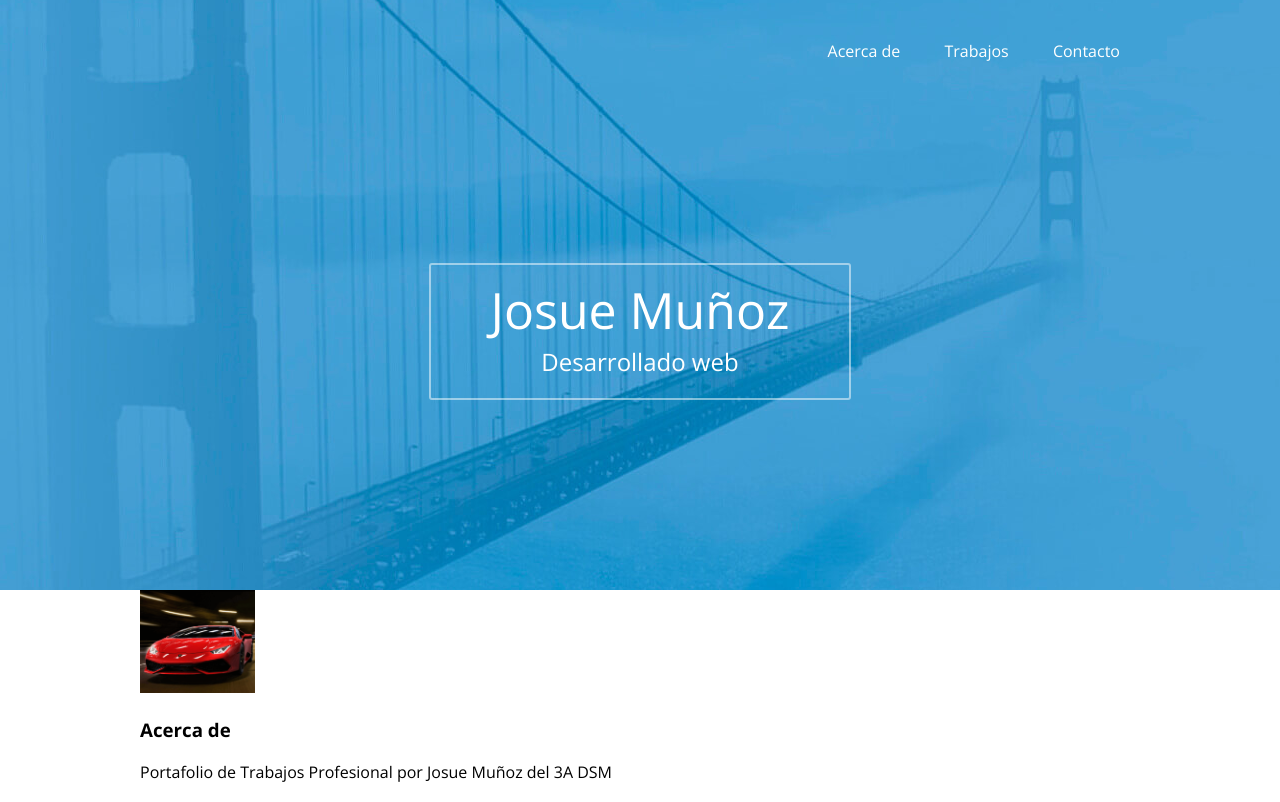
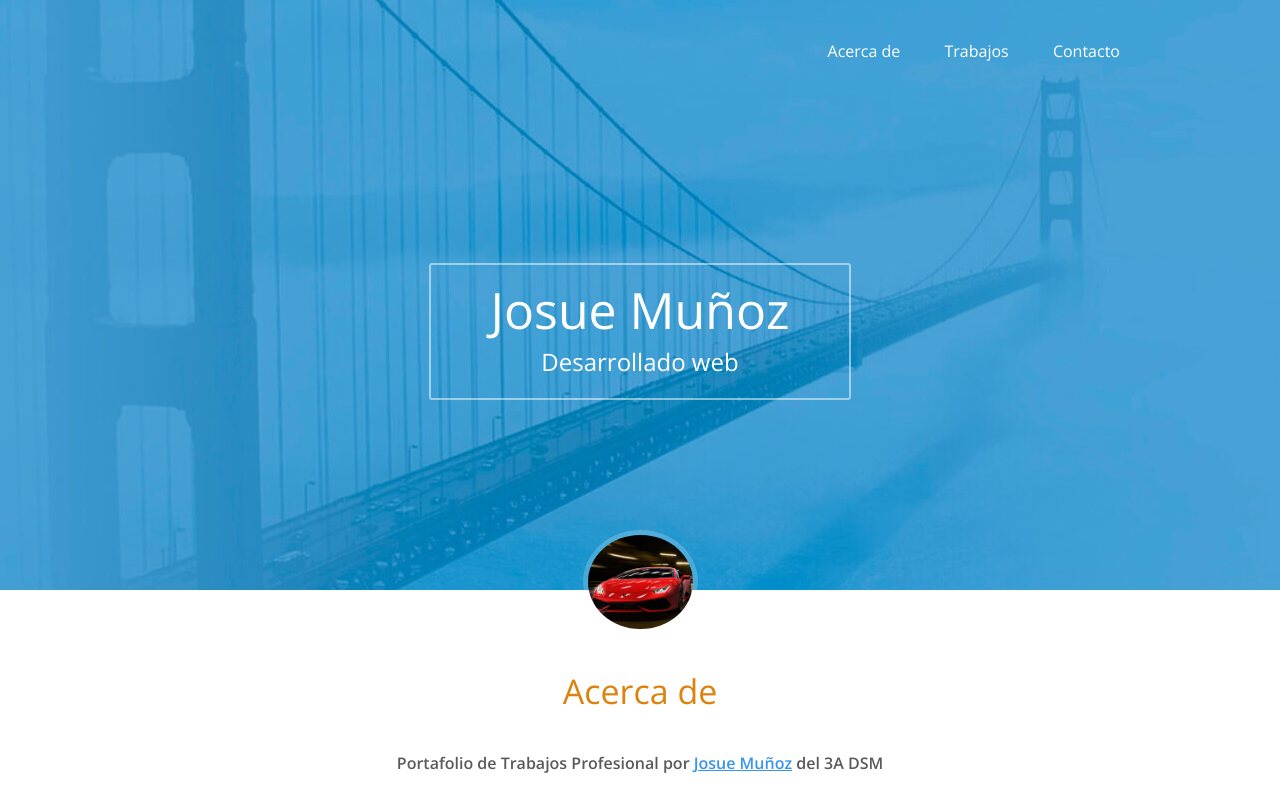
Before and after one commit to ooJOSUEoo/Practica_Portafolio, a plain HTML site: page index.html in a window 1280 px wide. Shown: the top 802 px of the page. Drawn offline with nearby package versions, Linux system fonts and the light colour scheme.

Commit message:
Estilos CSS al Acerca de

```diff
--- a/css/estilos.css
+++ b/css/estilos.css
@@ -66,3 +66,38 @@ header .contenedor-texto .texto .profecion{
     font-size: 25px;
     line-height: 25px;
 }
+/*------MAIN------*/
+.main .contenedor{
+    overflow: visible;
+}
+.main .acerca-de{
+    text-align: center;
+}
+.main .acerca-de .foto{
+    margin-top: -60px;
+}
+.main .acerca-de .foto img{
+    vertical-align: top;
+    border-radius: 50%;
+    border: 5px solid rgba(255, 255, 255, 0.2);
+}
+.main .acerca-de .texto{
+    color: #5a5a5a;
+    font-weight: 600;
+    font-size: 1em;
+    line-height: 30px;
+    width: 80%;
+    margin: 40px auto 60px auto;
+}
+.main .acerca-de .texto .titulo{
+    font-size: 34px;
+    line-height: 34px;
+    margin-bottom: 40px;
+    font-weight: 300;
+    color: #dd820d;
+    text-align: center;
+}
+.main .acerca-de .texto .bold{
+    color: #3895ea;
+    text-decoration: underline;
+}
```
